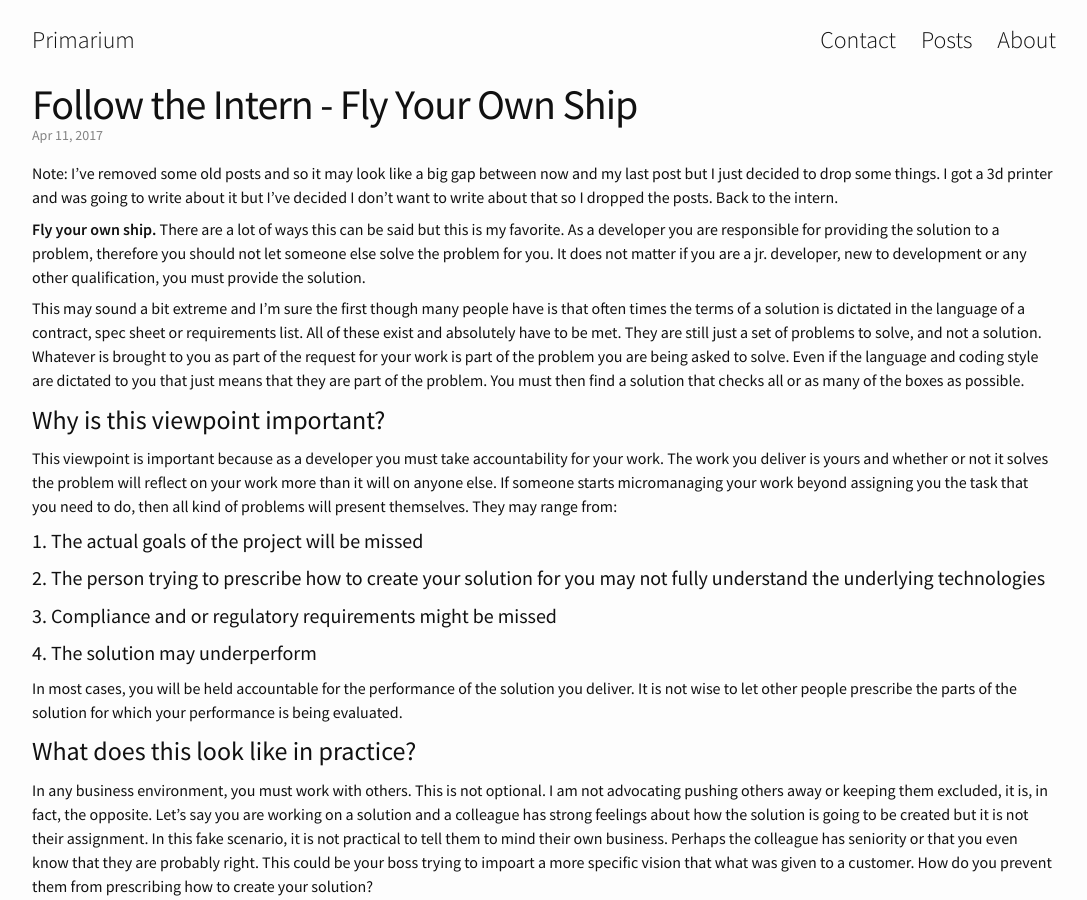
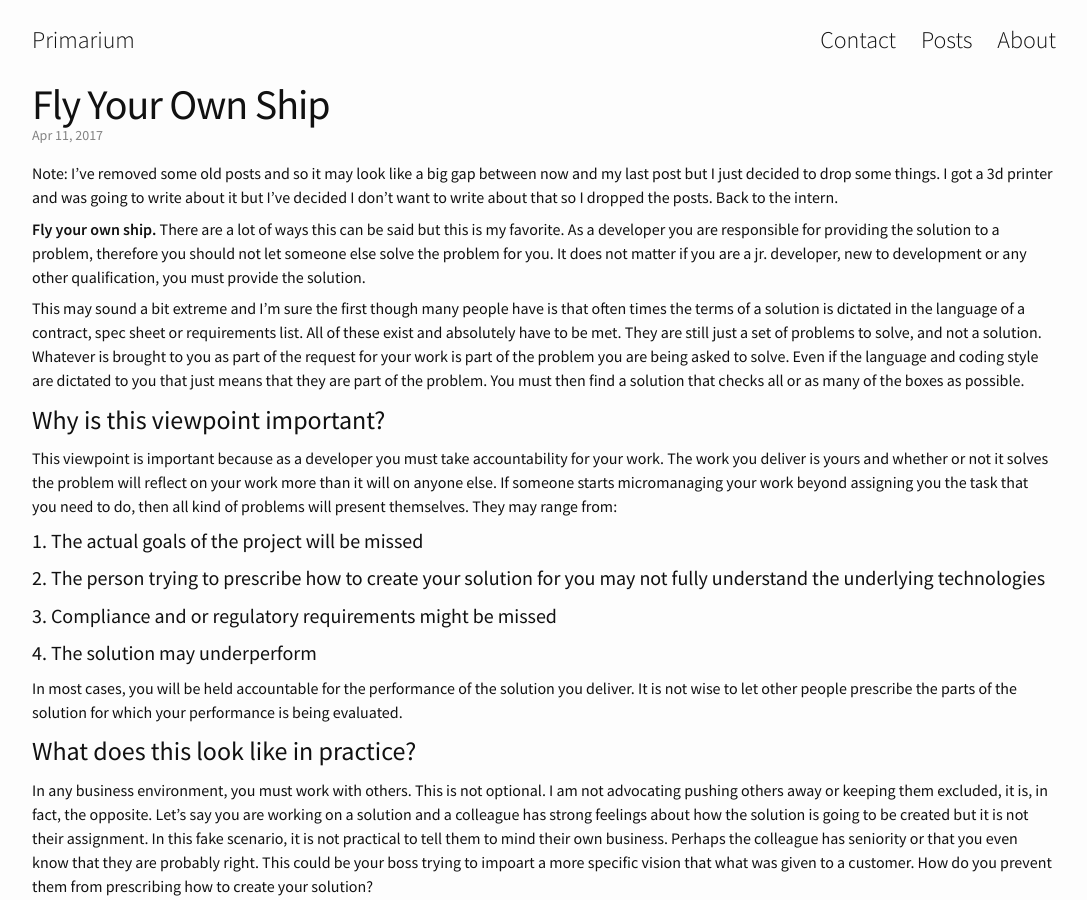
Before and after one commit to primarium/Primarium, a Jekyll site: the page built from _posts/2017-4-11-Fly_Your_Own_Ship.markdown, in a window 1280 px wide and 900 px high. Shown: the whole window, without its empty margins (96-1183 px from the left). Built offline with Jekyll 4.4.1, drawn with Linux system fonts in a browser that asks for light colours.

Commit message:
Dropping intern part

```diff
--- a/_posts/2017-4-11-Fly_Your_Own_Ship.markdown
+++ b/_posts/2017-4-11-Fly_Your_Own_Ship.markdown
@@ -1,6 +1,6 @@
 ---
 layout: post
-title:  "Follow the Intern - Fly Your Own Ship"
+title:  "Fly Your Own Ship"
 date:   2017-04-11 12:33:08 -0600
 categories: Tech
 ---
```
